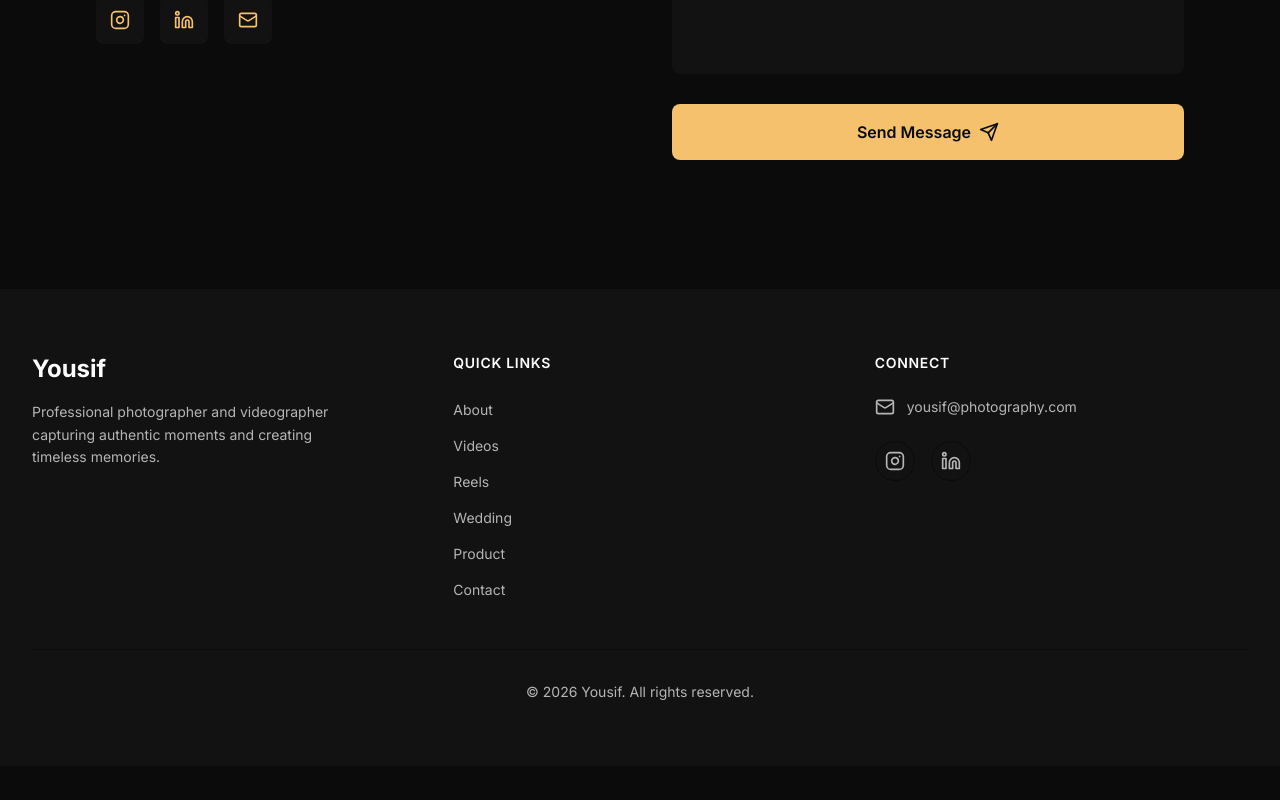
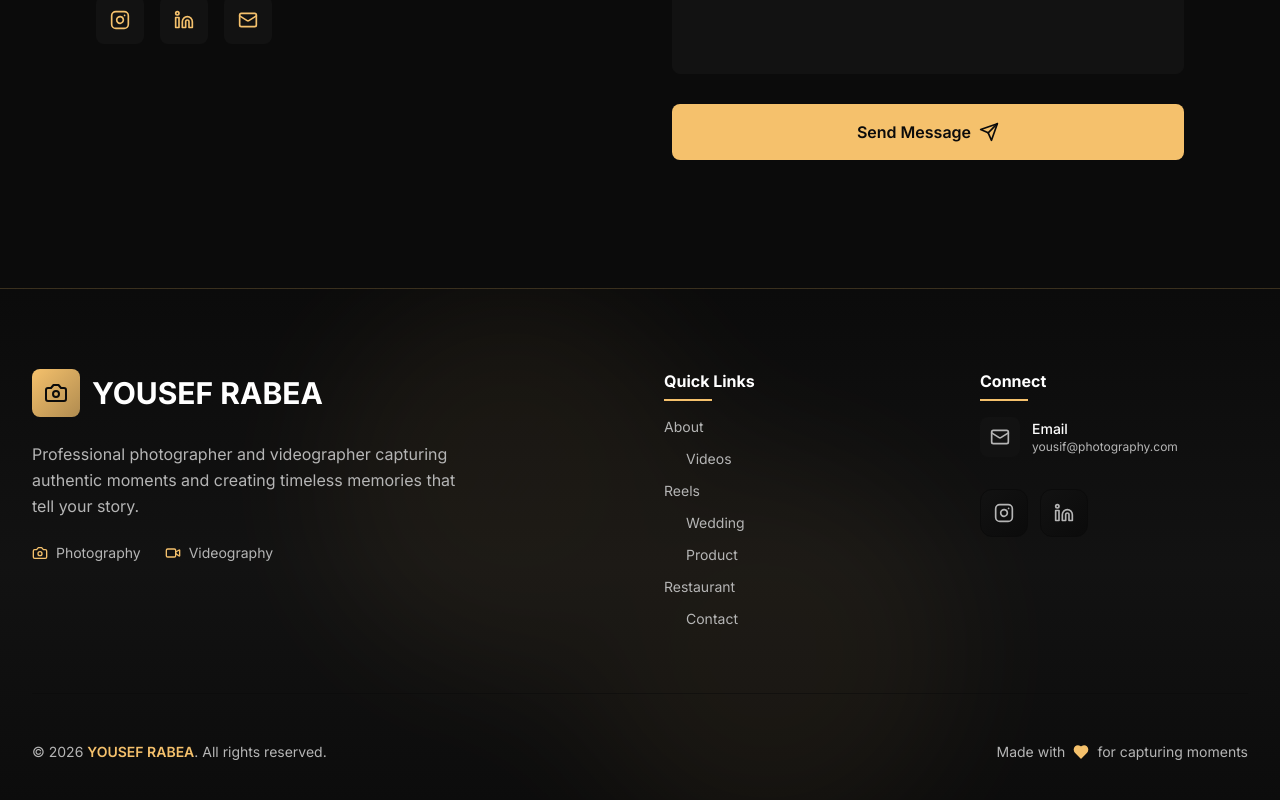
Before and after one commit to mahmoodatef998-glitch/yousif-protofolio, a Next.js app: page / in a window 1280 px wide. Shown: the part 5864-6664 px from the top of the page. Before the commit the page ends 6630 px from the top, so only its background shows below. Built offline with nearby package versions, Linux system fonts and the light colour scheme; no server answers; the database is empty.

Commit message:
Redesign Footer with professional modern styling and enhanced visual effects

```diff
--- a/components/Footer.tsx
+++ b/components/Footer.tsx
@@ -1,111 +1,128 @@
 'use client';
 
 import Link from 'next/link';
-import { Instagram, Linkedin, Mail } from 'lucide-react';
+import { Instagram, Linkedin, Mail, Camera, Video, Heart } from 'lucide-react';
 
 export function Footer() {
   const currentYear = new Date().getFullYear();
 
+  const handleNavClick = (e: React.MouseEvent<HTMLAnchorElement>, href: string) => {
+    e.preventDefault();
+    const element = document.querySelector(href);
+    if (element) {
+      element.scrollIntoView({ behavior: 'smooth', block: 'start' });
+    }
+  };
+
   return (
-    <footer className="relative bg-dark-section border-t border-dark-bg">
-      <div className="max-w-7xl mx-auto px-6 lg:px-8 py-16">
-        <div className="grid grid-cols-1 md:grid-cols-3 gap-12 mb-12">
-          {/* Brand */}
-          <div>
-            <h3 className="text-2xl font-bold text-text-primary mb-4">Yousif</h3>
-            <p className="text-text-secondary text-sm leading-relaxed max-w-xs">
-              Professional photographer and videographer capturing authentic moments and creating timeless memories.
+    <footer className="relative bg-gradient-to-b from-dark-bg via-dark-section to-dark-bg border-t border-accent/20 overflow-hidden">
+      {/* Decorative Background Elements */}
+      <div className="absolute inset-0 opacity-5">
+        <div className="absolute top-0 left-1/4 w-96 h-96 bg-accent rounded-full blur-3xl" />
+        <div className="absolute bottom-0 right-1/4 w-96 h-96 bg-accent rounded-full blur-3xl" />
+      </div>
+
+      <div className="relative z-10 max-w-7xl mx-auto px-6 lg:px-8 py-20">
+        <div className="grid grid-cols-1 md:grid-cols-2 lg:grid-cols-4 gap-12 mb-16">
+          {/* Brand Section */}
+          <div className="lg:col-span-2">
+            <div className="flex items-center gap-3 mb-6">
+              <div className="w-12 h-12 rounded-lg bg-gradient-to-br from-accent to-accent/70 flex items-center justify-center">
+                <Camera className="w-6 h-6 text-dark-bg" />
+              </div>
+              <h3 className="text-3xl font-bold text-text-primary">YOUSEF RABEA</h3>
+            </div>
+            <p className="text-text-secondary leading-relaxed max-w-md mb-6">
+              Professional photographer and videographer capturing authentic moments and creating timeless memories that tell your story.
             </p>
+            <div className="flex items-center gap-6">
+              <div className="flex items-center gap-2 text-text-secondary">
+                <Camera className="w-4 h-4 text-accent" />
+                <span className="text-sm">Photography</span>
+              </div>
+              <div className="flex items-center gap-2 text-text-secondary">
+                <Video className="w-4 h-4 text-accent" />
+                <span className="text-sm">Videography</span>
+              </div>
+            </div>
           </div>
 
           {/* Quick Links */}
           <div>
-            <h4 className="text-sm font-semibold text-text-primary uppercase tracking-wider mb-6">
+            <h4 className="text-base font-bold text-text-primary mb-6 relative inline-block">
               Quick Links
+              <span className="absolute -bottom-2 left-0 w-12 h-0.5 bg-accent" />
             </h4>
             <ul className="space-y-3">
-              <li>
-                <a
-                  href="#about"
-                  className="text-text-secondary hover:text-accent transition-colors text-sm"
-                >
-                  About
-                </a>
-              </li>
-              <li>
-                <a
-                  href="#videos"
-                  className="text-text-secondary hover:text-accent transition-colors text-sm"
-                >
-                  Videos
-                </a>
-              </li>
-              <li>
-                <a
-                  href="#reels"
-                  className="text-text-secondary hover:text-accent transition-colors text-sm"
-                >
-                  Reels
-                </a>
-              </li>
-              <li>
-                <a
-                  href="#wedding"
-                  className="text-text-secondary hover:text-accent transition-colors text-sm"
-                >
-                  Wedding
-                </a>
-              </li>
-              <li>
-                <a
-                  href="#product"
-                  className="text-text-secondary hover:text-accent transition-colors text-sm"
-                >
-                  Product
-                </a>
-              </li>
-              <li>
-                <a
-                  href="#contact"
-                  className="text-text-secondary hover:text-accent transition-colors text-sm"
-                >
-                  Contact
-                </a>
-              </li>
+              {[
+                { name: 'About', href: '#about', icon: null },
+                { name: 'Videos', href: '#videos', icon: Video },
+                { name: 'Reels', href: '#reels', icon: null },
+                { name: 'Wedding', href: '#wedding', icon: Heart },
+                { name: 'Product', href: '#product', icon: Camera },
+                { name: 'Restaurant', href: '#restaurant', icon: null },
+                { name: 'Contact', href: '#contact', icon: Mail },
+              ].map((item) => {
+                const Icon = item.icon;
+                return (
+                  <li key={item.name}>
+                    <a
+                      href={item.href}
+                      onClick={(e) => handleNavClick(e, item.href)}
+                      className="group flex items-center gap-2 text-text-secondary hover:text-accent transition-all duration-300 text-sm"
+                    >
+                      {Icon && <Icon className="w-3.5 h-3.5 opacity-0 group-hover:opacity-100 transition-opacity" />}
+                      <span className="relative">
+                        {item.name}
+                        <span className="absolute -bottom-1 left-0 w-0 h-0.5 bg-accent group-hover:w-full transition-all duration-300" />
+                      </span>
+                    </a>
+                  </li>
+                );
+              })}
             </ul>
           </div>
 
           {/* Social & Contact */}
           <div>
-            <h4 className="text-sm font-semibold text-text-primary uppercase tracking-wider mb-6">
+            <h4 className="text-base font-bold text-text-primary mb-6 relative inline-block">
               Connect
+              <span className="absolute -bottom-2 left-0 w-12 h-0.5 bg-accent" />
             </h4>
-            <div className="space-y-4">
+            <div className="space-y-6">
               <a
                 href="mailto:yousif@photography.com"
-                className="flex items-center space-x-3 text-text-secondary hover:text-accent transition-colors group"
+                className="group flex items-center gap-3 text-text-secondary hover:text-accent transition-all duration-300"
               >
-                <Mail className="w-5 h-5 group-hover:scale-110 transition-transform" />
-                <span className="text-sm">yousif@photography.com</span>
+                <div className="w-10 h-10 rounded-lg bg-dark-section flex items-center justify-center group-hover:bg-accent/20 group-hover:scale-110 transition-all duration-300">
+                  <Mail className="w-5 h-5" />
+                </div>
+                <div>
+                  <p className="text-sm font-medium text-text-primary group-hover:text-accent transition-colors">
+                    Email
+                  </p>
+                  <p className="text-xs text-text-secondary">yousif@photography.com</p>
+                </div>
               </a>
-              <div className="flex space-x-4 pt-2">
+
+              <div className="flex gap-3 pt-2">
                 <a
                   href="https://instagram.com"
                   target="_blank"
                   rel="noopener noreferrer"
-                  className="w-10 h-10 flex items-center justify-center border border-dark-bg rounded-full text-text-secondary hover:text-accent hover:border-accent transition-all duration-300 group"
+                  className="group w-12 h-12 rounded-xl bg-gradient-to-br from-dark-section to-dark-bg border border-dark-bg flex items-center justify-center text-text-secondary hover:text-accent hover:border-accent/50 hover:scale-110 hover:shadow-lg hover:shadow-accent/20 transition-all duration-300"
                   aria-label="Instagram"
                 >
-                  <Instagram className="w-5 h-5 group-hover:scale-110 transition-transform" />
+                  <Instagram className="w-5 h-5" />
                 </a>
                 <a
                   href="https://linkedin.com"
                   target="_blank"
                   rel="noopener noreferrer"
-                  className="w-10 h-10 flex items-center justify-center border border-dark-bg rounded-full text-text-secondary hover:text-accent hover:border-accent transition-all duration-300 group"
+                  className="group w-12 h-12 rounded-xl bg-gradient-to-br from-dark-section to-dark-bg border border-dark-bg flex items-center justify-center text-text-secondary hover:text-accent hover:border-accent/50 hover:scale-110 hover:shadow-lg hover:shadow-accent/20 transition-all duration-300"
                   aria-label="LinkedIn"
                 >
-                  <Linkedin className="w-5 h-5 group-hover:scale-110 transition-transform" />
+                  <Linkedin className="w-5 h-5" />
                 </a>
               </div>
             </div>
@@ -113,11 +130,16 @@ export function Footer() {
         </div>
 
         {/* Bottom Bar */}
-        <div className="pt-8 border-t border-dark-bg">
-          <div className="flex flex-col md:flex-row items-center justify-center gap-4">
+        <div className="pt-12 border-t border-dark-bg/50">
+          <div className="flex flex-col md:flex-row items-center justify-between gap-4">
             <p className="text-text-secondary text-sm">
-              © {currentYear} Yousif. All rights reserved.
+              © {currentYear} <span className="text-accent font-semibold">YOUSEF RABEA</span>. All rights reserved.
             </p>
+            <div className="flex items-center gap-2 text-text-secondary text-sm">
+              <span>Made with</span>
+              <Heart className="w-4 h-4 text-accent fill-accent" />
+              <span>for capturing moments</span>
+            </div>
           </div>
         </div>
       </div>
```
